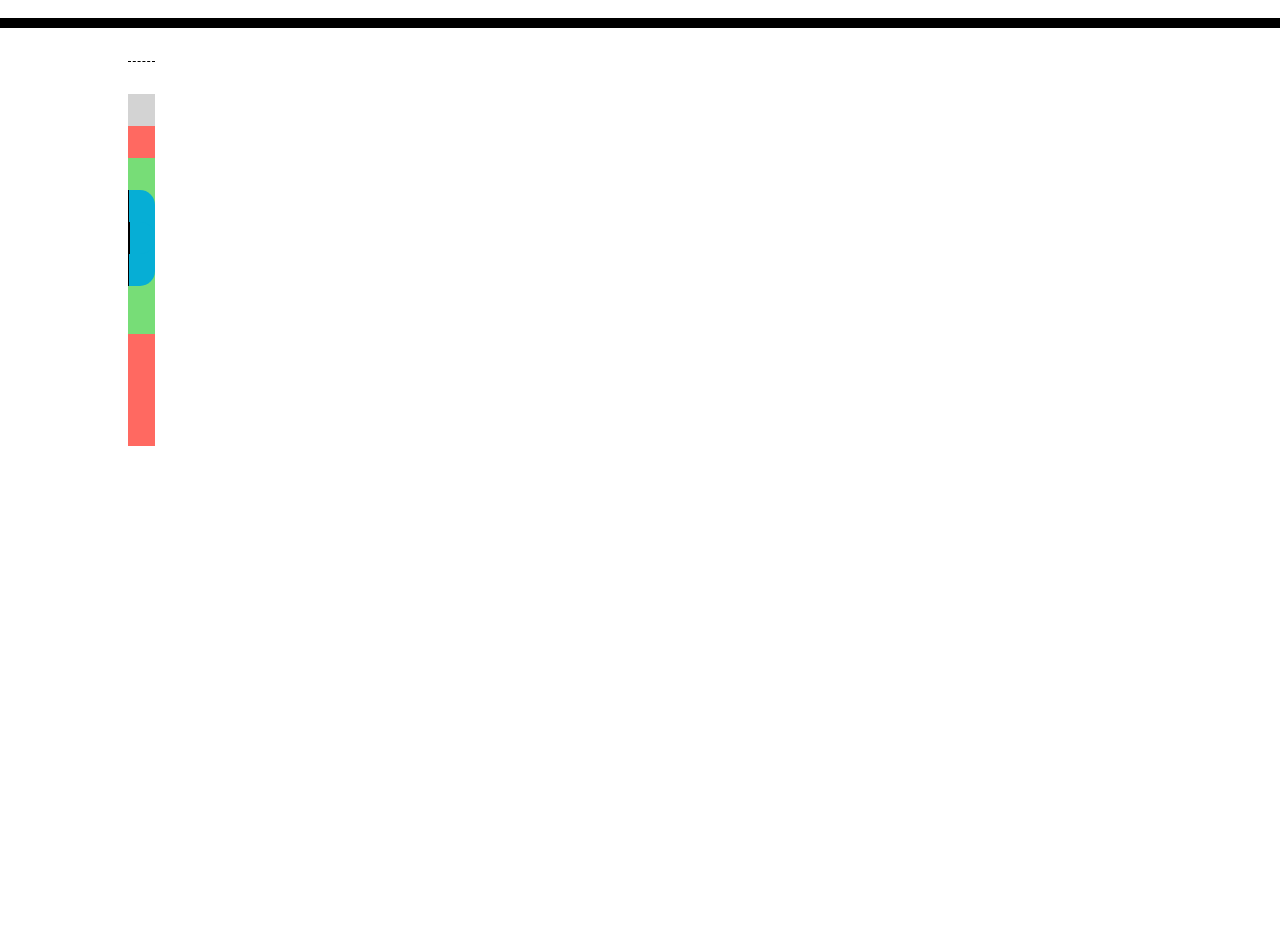
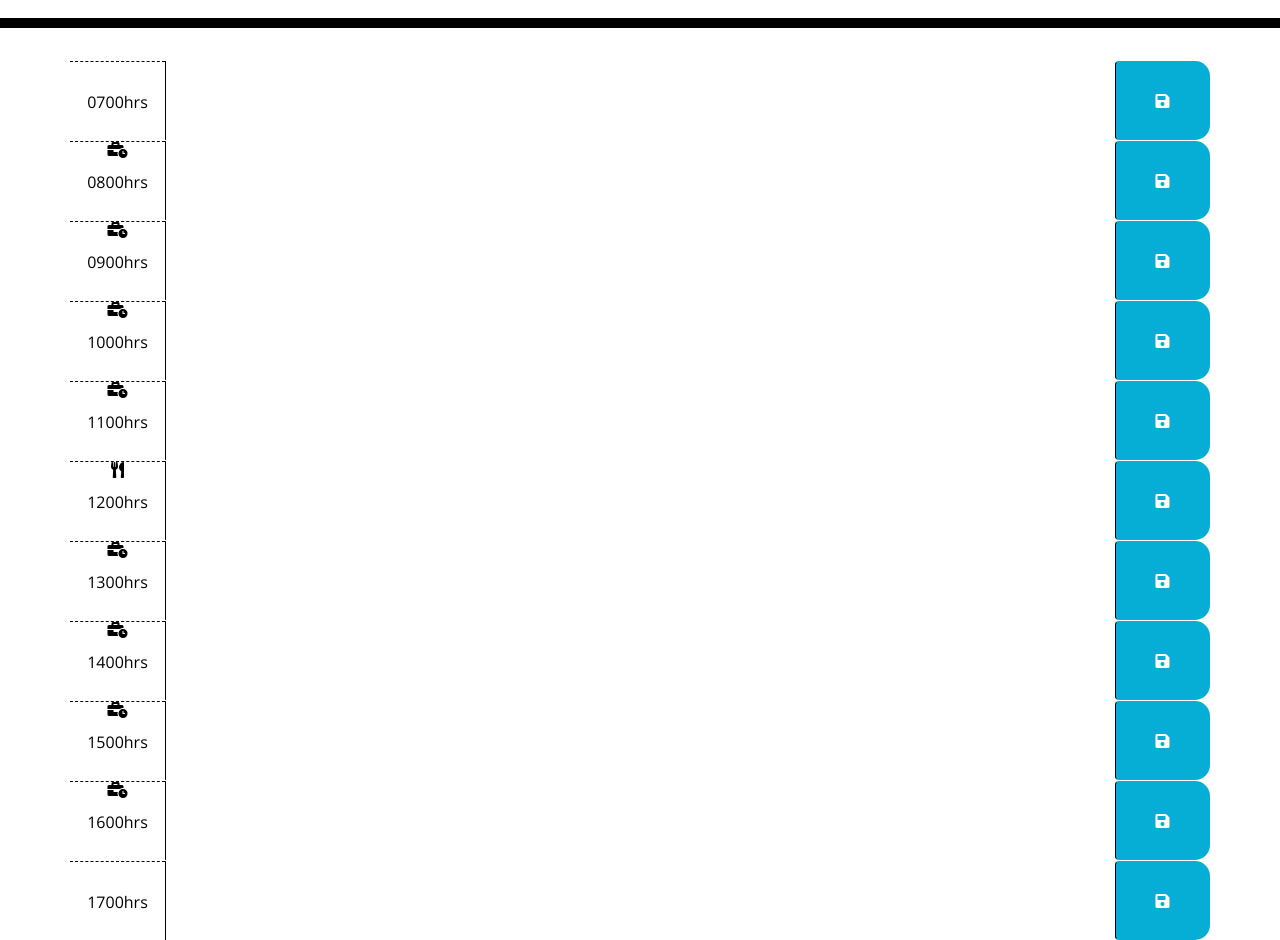
Before and after one commit to nsmith12345/Nates-Ultimate-Work-Scheduler, a plain HTML site: page index.html in a window 1280 px wide. Shown: the part 240-1180 px from the top of the page. Before the commit the page ends 800 px from the top, so only its background shows below. Drawn offline with nearby package versions, Linux system fonts and the light colour scheme.

Commit message:
HTML additions, 24hrs time, added hrs, work and lunch icon, save button icon

```diff
--- a/index.html
+++ b/index.html
@@ -30,18 +30,103 @@
     </header>
 
     <div class="container">
-      <div class="time-block">
-      <div class="row">
-      <div class="hour">
-      <div class="past">
-      <div class="present">
-      <div class="future">
-      <div class="saveBtn">
-      <div class="saveBtn i:hover">
+      <!-- Timeblocks go here -->
+      <div id="hour7" class="row time-block">
+        <div class="col-md-1 hour">
+          0700hrs
+        </div>
+        <textarea class="col-md-10 description">
+      </textarea>
+      <button class="btn saveBtn col-md-1"><i class="fas fa-save"></i></button>
+    </div>  <div id="hour8" class="row time-block">
+        <div class="col-md-1 hour"><i class="fas fa-business-time"></i>
+          0800hrs
+        </div>
+        <textarea class="col-md-10 description">
+      </textarea>
+      <button class="btn saveBtn col-md-1"><i class="fas fa-save"></i></button>
+    </div>
+      <div id="hour9" class="row time-block">
+        <div class="col-md-1 hour"><i class="fas fa-business-time"></i>
+          0900hrs
+        </div>
+        <textarea class="col-md-10 description">
+      </textarea>
+      <button class="btn saveBtn col-md-1"><i class="fas fa-save"></i></button>
+    </div>
+
+      <div id="hour10" class="row time-block">
+        <div class="col-md-1 hour"><i class="fas fa-business-time"></i>
+          1000hrs
+        </div>
+        <textarea class="col-md-10 description">
+      </textarea>
+      <button class="btn saveBtn col-md-1"><i class="fas fa-save"></i></button>
       </div>
+
+    <div id="hour11" class="row time-block">
+      <div class="col-md-1 hour"><i class="fas fa-business-time"></i>
+        1100hrs
+      </div>
+      <textarea class="col-md-10 description">
+    </textarea>
+    <button class="btn saveBtn col-md-1"><i class="fas fa-save"></i></button>
     </div>
-      <!-- Timeblocks go here -->
+
+    <div id="hour12" class="row time-block">
+      <div class="col-md-1 hour"><i class="fas fa-utensils"></i>
+        1200hrs
+      </div>
+      <textarea class="col-md-10 description">
+    </textarea>
+    <button class="btn saveBtn col-md-1"><i class="fas fa-save"></i></button>
     </div>
+
+    <div id="hour13" class="row time-block">
+      <div class="col-md-1 hour"><i class="fas fa-business-time"></i>
+        1300hrs
+      </div>
+      <textarea class="col-md-10 description">
+    </textarea>
+    <button class="btn saveBtn col-md-1"><i class="fas fa-save"></i></button>
+    </div>
+
+    <div id="hour14" class="row time-block">
+      <div class="col-md-1 hour"><i class="fas fa-business-time"></i>
+        1400hrs
+      </div>
+      <textarea class="col-md-10 description">
+    </textarea>
+    <button class="btn saveBtn col-md-1"><i class="fas fa-save"></i></button>
+    </div>
+
+    <div id="hour15" class="row time-block">
+      <div class="col-md-1 hour"><i class="fas fa-business-time"></i>
+        1500hrs
+      </div>
+      <textarea class="col-md-10 description">
+    </textarea>
+    <button class="btn saveBtn col-md-1"><i class="fas fa-save"></i></button>
+    </div>
+
+    <div id="hour16" class="row time-block">
+      <div class="col-md-1 hour"><i class="fas fa-business-time"></i>
+        1600hrs
+      </div>
+      <textarea class="col-md-10 description">
+    </textarea>
+    <button class="btn saveBtn col-md-1"><i class="fas fa-save"></i></button>
+    </div>
+
+    <div id="hour17" class="row time-block">
+      <div class="col-md-1 hour">
+        1700hrs
+      </div>
+      <textarea class="col-md-10 description">
+    </textarea>
+    <button class="btn saveBtn col-md-1"><i class="fas fa-save"></i></button>
+    </div>
+
 
     <script src="https://code.jquery.com/jquery-3.4.1.min.js"></script>
     <script src="https://cdnjs.cloudflare.com/ajax/libs/moment.js/2.24.0/moment.min.js"></script>
--- a/script.js
+++ b/script.js
@@ -1,3 +1,13 @@
+$(document).ready(function () {// essentially tells engine to load 1)html & 2)css first.
+
+$("#currentDay").text(moment().format("Do MMMM YYYY, h:mm:ss a"));
+
+
+
+
+
+
+
 var createTask = function(taskText, taskDate, taskList) {
     // create elements that make up a task item
     var taskLi
--- a/style.css
+++ b/style.css
@@ -19,10 +19,6 @@ textarea  {
   color: black;
   border-radius: 0;
   border-bottom: 10px solid black;
-}
-
-.container {
-  max-width: 1024px;
 }
 
 .description  {
```
